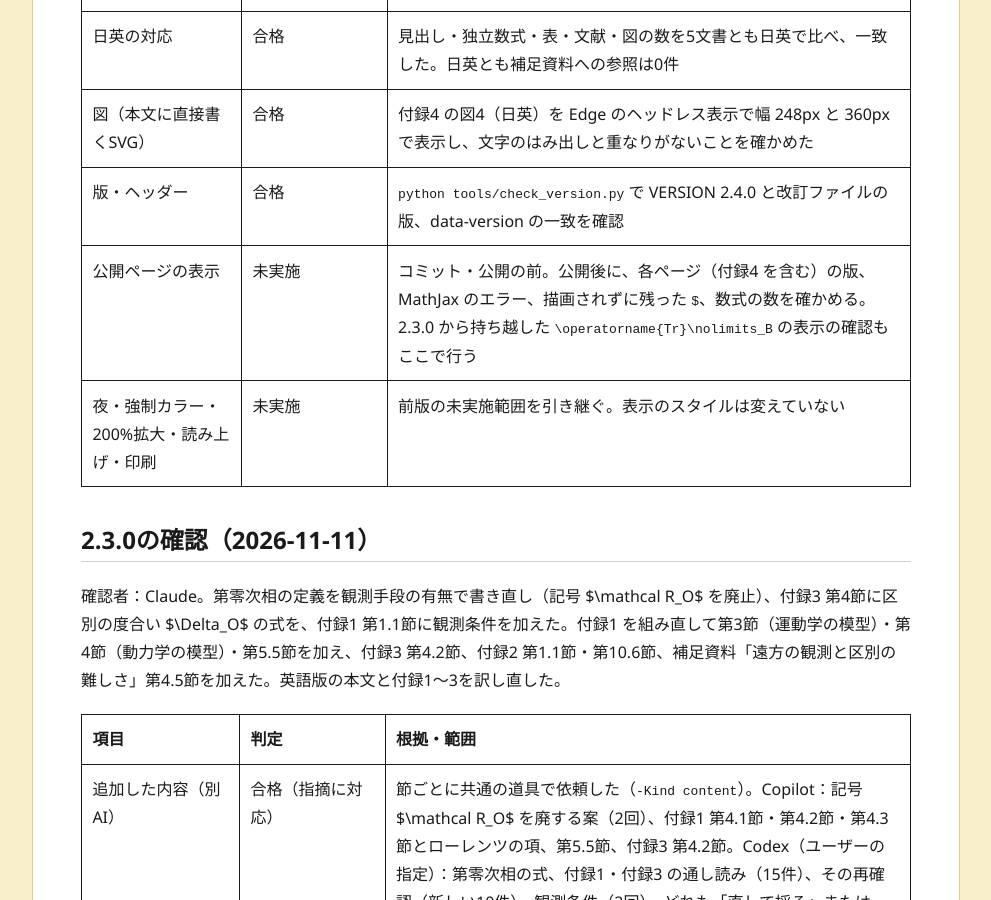
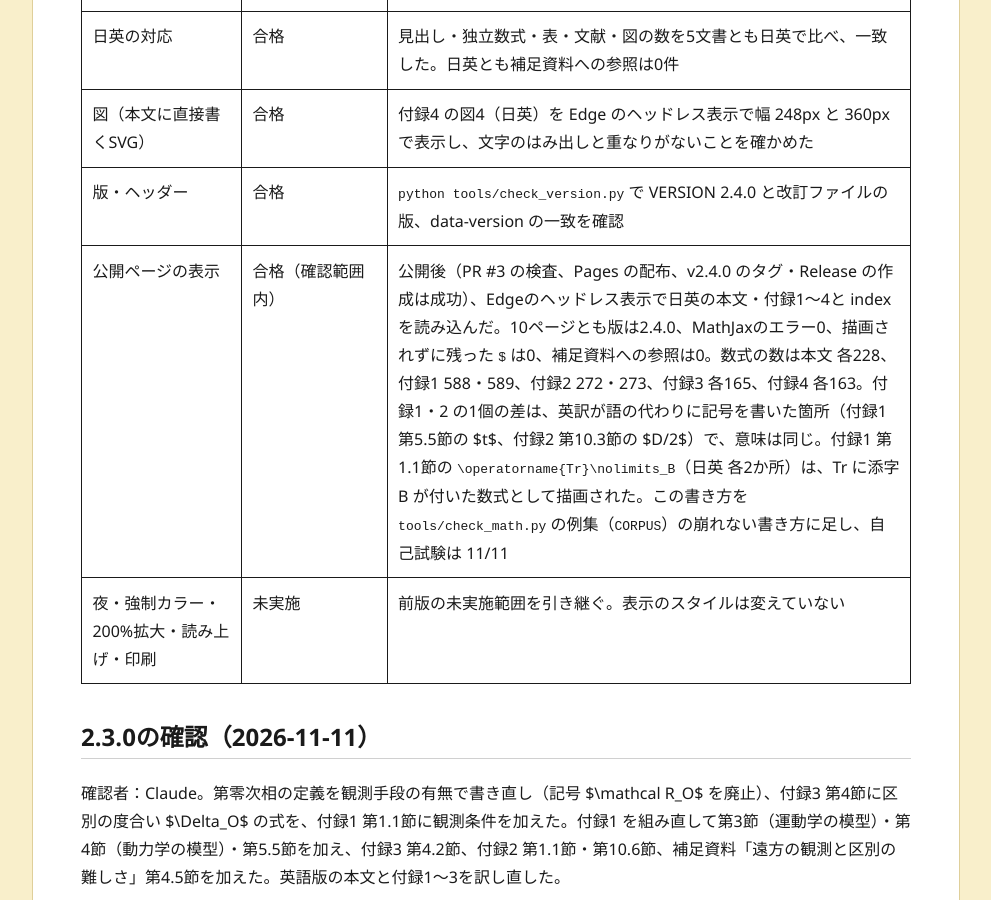
Before and after one commit to 5garashi/zeroPhase, a Jekyll site: the page built from TESTING.md, in a window 1280 px wide and 900 px high, scrolled down 2109 px. Shown: the whole window, without its empty margins (144-1135 px from the left). Built offline with Jekyll 4.4.1, drawn with Linux system fonts in a browser that asks for light colours; our own code applies the rules of GitHub Pages for plain Markdown files.

Commit message:
2.4.0 の公開表示の確認結果を記録し、Tr\nolimits_B の書き方を例集に足す
Co-Authored-By: Claude Opus 5.5 <noreply@anthropic.com>

```diff
--- a/TESTING.md
+++ b/TESTING.md
@@ -39,7 +39,7 @@
 | 日英の対応 | 合格 | 見出し・独立数式・表・文献・図の数を5文書とも日英で比べ、一致した。日英とも補足資料への参照は0件 |
 | 図（本文に直接書くSVG） | 合格 | 付録4 の図4（日英）を Edge のヘッドレス表示で幅 248px と 360px で表示し、文字のはみ出しと重なりがないことを確かめた |
 | 版・ヘッダー | 合格 | `python tools/check_version.py` で VERSION 2.4.0 と改訂ファイルの版、data-version の一致を確認 |
-| 公開ページの表示 | 未実施 | コミット・公開の前。公開後に、各ページ（付録4 を含む）の版、MathJax のエラー、描画されずに残った `$`、数式の数を確かめる。2.3.0 から持ち越した `\operatorname{Tr}\nolimits_B` の表示の確認もここで行う |
+| 公開ページの表示 | 合格（確認範囲内） | 公開後（PR #3 の検査、Pages の配布、v2.4.0 のタグ・Release の作成は成功）、Edgeのヘッドレス表示で日英の本文・付録1〜4と index を読み込んだ。10ページとも版は2.4.0、MathJaxのエラー0、描画されずに残った `$` は0、補足資料への参照は0。数式の数は本文 各228、付録1 588・589、付録2 272・273、付録3 各165、付録4 各163。付録1・2 の1個の差は、英訳が語の代わりに記号を書いた箇所（付録1 第5.5節の $t$、付録2 第10.3節の $D/2$）で、意味は同じ。付録1 第1.1節の `\operatorname{Tr}\nolimits_B`（日英 各2か所）は、Tr に添字 B が付いた数式として描画された。この書き方を `tools/check_math.py` の例集（`CORPUS`）の崩れない書き方に足し、自己試験は 11/11 |
 | 夜・強制カラー・200%拡大・読み上げ・印刷 | 未実施 | 前版の未実施範囲を引き継ぐ。表示のスタイルは変えていない |
 
 ## 2.3.0の確認（2026-11-11）
--- a/tools/check_math.py
+++ b/tools/check_math.py
@@ -89,6 +89,8 @@ CORPUS = {
         # 段落に一つだけの _ と、]( にならない括弧は崩れないことを公開ページで確かめた
         "部分系 $\\rho_{\\mathrm{obs}} = \\operatorname{Tr}_{\\mathrm{unobs}}\\rho$ について",
         "$N\\le\\exp[A/(4l_P^2)]$ と表す。",
+        # 2.4.0 付録1: 同じ段落で }_ が2回になるのを \nolimits で避けた書き方。公開ページで崩れないことを確かめた
+        "$\\mathcal E_O(\\rho)=\\operatorname{Tr}\\nolimits_B(\\rho)\\otimes I_B/d_B$ である。部分トレース $\\rho_A=\\operatorname{Tr}\\nolimits_B\\rho$ は",
     ],
 }
 
```
